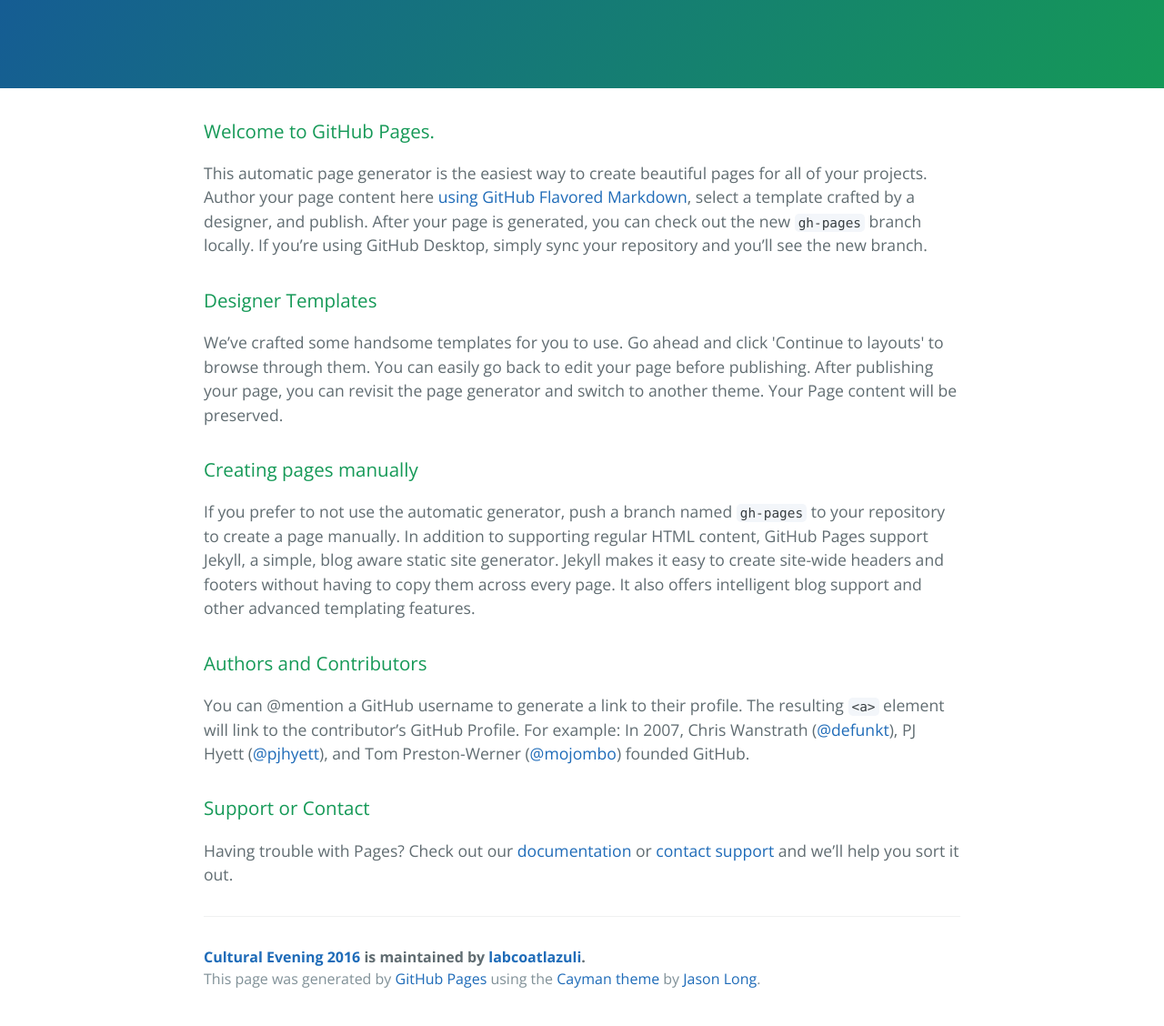
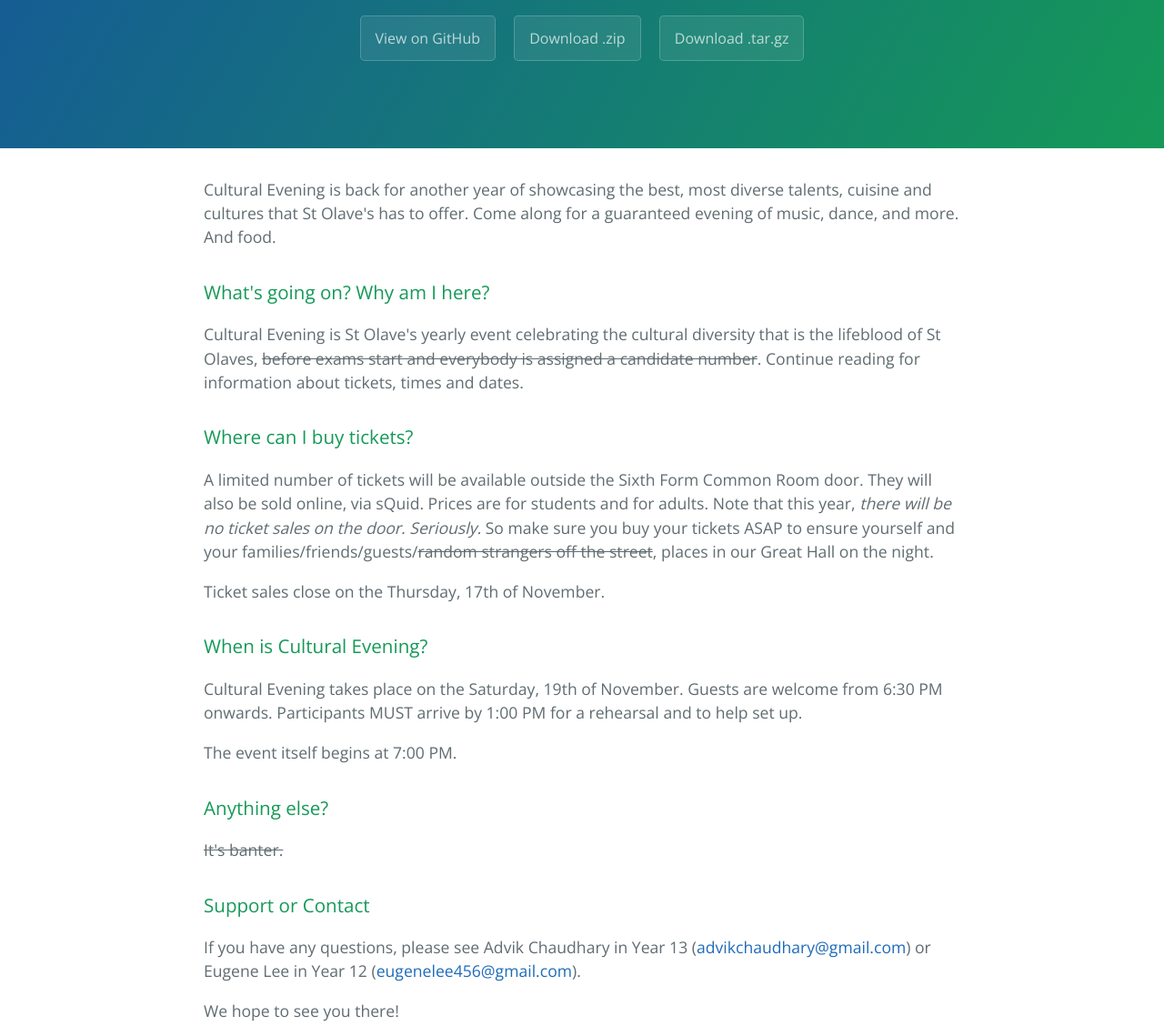
Before and after one commit to labcoatlazuli/culturalevening2016, a plain HTML site: page index.html in a window 1280 px wide. Shown: the part 220-1348 px from the top of the page at 91% size. Drawn offline with nearby package versions, Linux system fonts and the light colour scheme.

Commit message:
Create gh-pages branch via GitHub

```diff
--- a/index.html
+++ b/index.html
@@ -13,36 +13,49 @@
     <section class="page-header">
       <h1 class="project-name">Cultural Evening 2016</h1>
       <h2 class="project-tagline">&quot;Let there be culture.&quot;</h2>
+      <a href="https://github.com/labcoatlazuli/culturalevening2016" class="btn">View on GitHub</a>
+      <a href="https://github.com/labcoatlazuli/culturalevening2016/zipball/master" class="btn">Download .zip</a>
+      <a href="https://github.com/labcoatlazuli/culturalevening2016/tarball/master" class="btn">Download .tar.gz</a>
     </section>
 
     <section class="main-content">
-      <h3>
-<a id="welcome-to-github-pages" class="anchor" href="#welcome-to-github-pages" aria-hidden="true"><span aria-hidden="true" class="octicon octicon-link"></span></a>Welcome to GitHub Pages.</h3>
-
-<p>This automatic page generator is the easiest way to create beautiful pages for all of your projects. Author your page content here <a href="https://guides.github.com/features/mastering-markdown/">using GitHub Flavored Markdown</a>, select a template crafted by a designer, and publish. After your page is generated, you can check out the new <code>gh-pages</code> branch locally. If you’re using GitHub Desktop, simply sync your repository and you’ll see the new branch.</p>
+      <p>Cultural Evening is back for another year of showcasing the best, most diverse talents, cuisine and cultures that St Olave's has to offer. Come along for a guaranteed evening of music, dance, and more. And food.</p>
 
 <h3>
-<a id="designer-templates" class="anchor" href="#designer-templates" aria-hidden="true"><span aria-hidden="true" class="octicon octicon-link"></span></a>Designer Templates</h3>
+<a id="whats-going-on-why-am-i-here" class="anchor" href="#whats-going-on-why-am-i-here" aria-hidden="true"><span aria-hidden="true" class="octicon octicon-link"></span></a>What's going on? Why am I here?</h3>
 
-<p>We’ve crafted some handsome templates for you to use. Go ahead and click 'Continue to layouts' to browse through them. You can easily go back to edit your page before publishing. After publishing your page, you can revisit the page generator and switch to another theme. Your Page content will be preserved.</p>
+<p>Cultural Evening is St Olave's yearly event celebrating the cultural diversity that is the lifeblood of St Olaves, <del>before exams start and everybody is assigned a candidate number</del>. Continue reading for information about tickets, times and dates.</p>
 
 <h3>
-<a id="creating-pages-manually" class="anchor" href="#creating-pages-manually" aria-hidden="true"><span aria-hidden="true" class="octicon octicon-link"></span></a>Creating pages manually</h3>
+<a id="where-can-i-buy-tickets" class="anchor" href="#where-can-i-buy-tickets" aria-hidden="true"><span aria-hidden="true" class="octicon octicon-link"></span></a>Where can I buy tickets?</h3>
 
-<p>If you prefer to not use the automatic generator, push a branch named <code>gh-pages</code> to your repository to create a page manually. In addition to supporting regular HTML content, GitHub Pages support Jekyll, a simple, blog aware static site generator. Jekyll makes it easy to create site-wide headers and footers without having to copy them across every page. It also offers intelligent blog support and other advanced templating features.</p>
+<p>A limited number of tickets will be available outside the Sixth Form Common Room door. They will also be sold online, via sQuid. Prices are  for students and  for adults. Note that this year, <em>there will be no ticket sales on the door. Seriously.</em> So make sure you buy your tickets ASAP to ensure yourself and your families/friends/guests/<del>random strangers off the street</del>, places in our Great Hall on the night.</p>
+
+<p>Ticket sales close on the Thursday, 17th of November.</p>
 
 <h3>
-<a id="authors-and-contributors" class="anchor" href="#authors-and-contributors" aria-hidden="true"><span aria-hidden="true" class="octicon octicon-link"></span></a>Authors and Contributors</h3>
+<a id="when-is-cultural-evening" class="anchor" href="#when-is-cultural-evening" aria-hidden="true"><span aria-hidden="true" class="octicon octicon-link"></span></a>When is Cultural Evening?</h3>
 
-<p>You can @mention a GitHub username to generate a link to their profile. The resulting <code>&lt;a&gt;</code> element will link to the contributor’s GitHub Profile. For example: In 2007, Chris Wanstrath (<a href="https://github.com/defunkt" class="user-mention">@defunkt</a>), PJ Hyett (<a href="https://github.com/pjhyett" class="user-mention">@pjhyett</a>), and Tom Preston-Werner (<a href="https://github.com/mojombo" class="user-mention">@mojombo</a>) founded GitHub.</p>
+<p>Cultural Evening takes place on the Saturday, 19th of November.
+Guests are welcome from 6:30 PM onwards.
+Participants MUST arrive by 1:00 PM for a rehearsal and to help set up.</p>
+
+<p>The event itself begins at 7:00 PM.</p>
+
+<h3>
+<a id="anything-else" class="anchor" href="#anything-else" aria-hidden="true"><span aria-hidden="true" class="octicon octicon-link"></span></a>Anything else?</h3>
+
+<p><del>It's banter.</del></p>
 
 <h3>
 <a id="support-or-contact" class="anchor" href="#support-or-contact" aria-hidden="true"><span aria-hidden="true" class="octicon octicon-link"></span></a>Support or Contact</h3>
 
-<p>Having trouble with Pages? Check out our <a href="https://help.github.com/pages">documentation</a> or <a href="https://github.com/contact">contact support</a> and we’ll help you sort it out.</p>
+<p>If you have any questions, please see Advik Chaudhary in Year 13 (<a href="mailto:advikchaudhary@gmail.com">advikchaudhary@gmail.com</a>) or Eugene Lee in Year 12 (<a href="mailto:eugenelee456@gmail.com">eugenelee456@gmail.com</a>).</p>
+
+<p>We hope to see you there!</p>
 
       <footer class="site-footer">
-        <span class="site-footer-owner"><a href="https://github.com/labcoatlazuli/github.io">Cultural Evening 2016</a> is maintained by <a href="https://github.com/labcoatlazuli">labcoatlazuli</a>.</span>
+        <span class="site-footer-owner"><a href="https://github.com/labcoatlazuli/culturalevening2016">Cultural Evening 2016</a> is maintained by <a href="https://github.com/labcoatlazuli">labcoatlazuli</a>.</span>
 
         <span class="site-footer-credits">This page was generated by <a href="https://pages.github.com">GitHub Pages</a> using the <a href="https://github.com/jasonlong/cayman-theme">Cayman theme</a> by <a href="https://twitter.com/jasonlong">Jason Long</a>.</span>
       </footer>
```
Also changed, not shown: params.json (+1 -1 lines).
